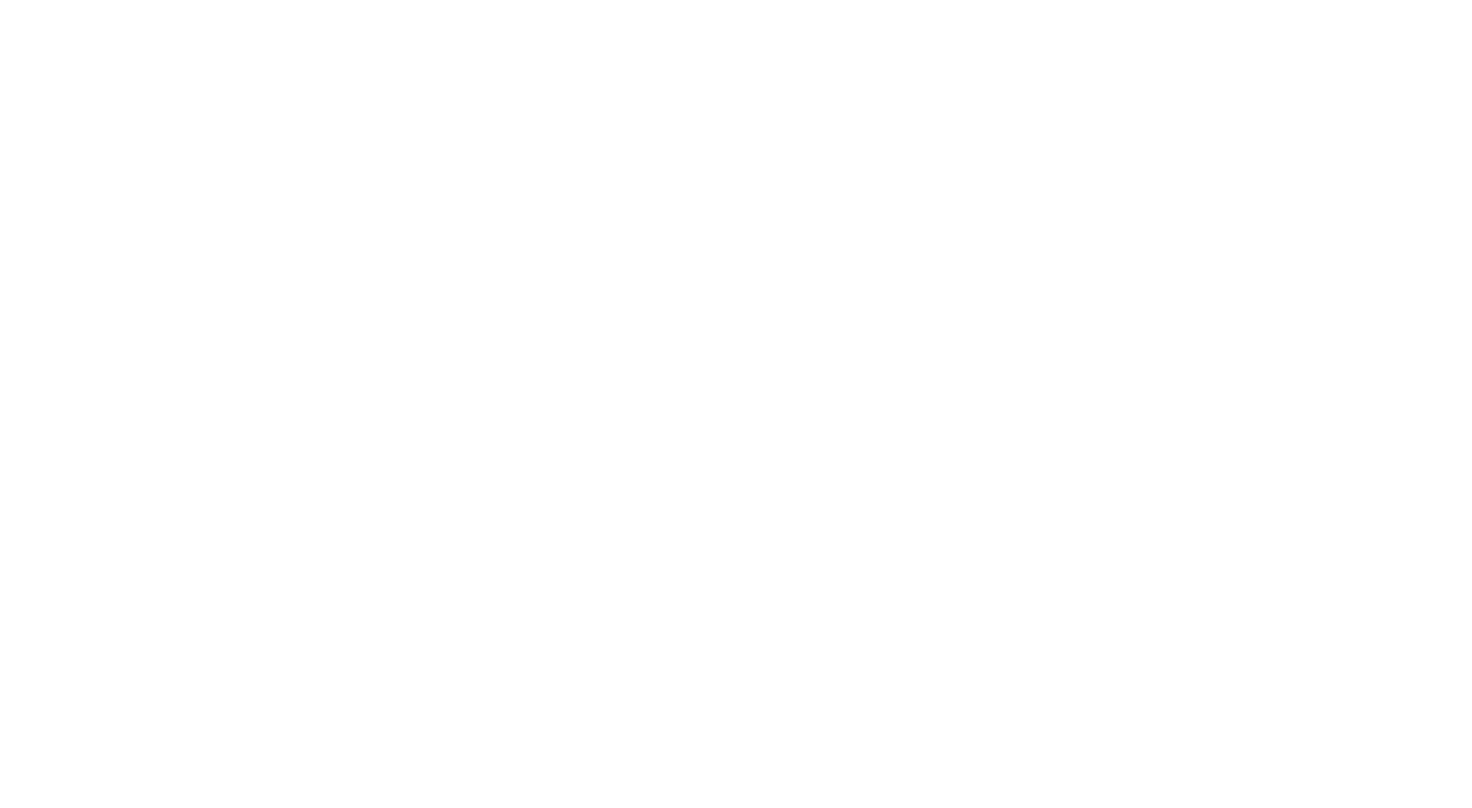
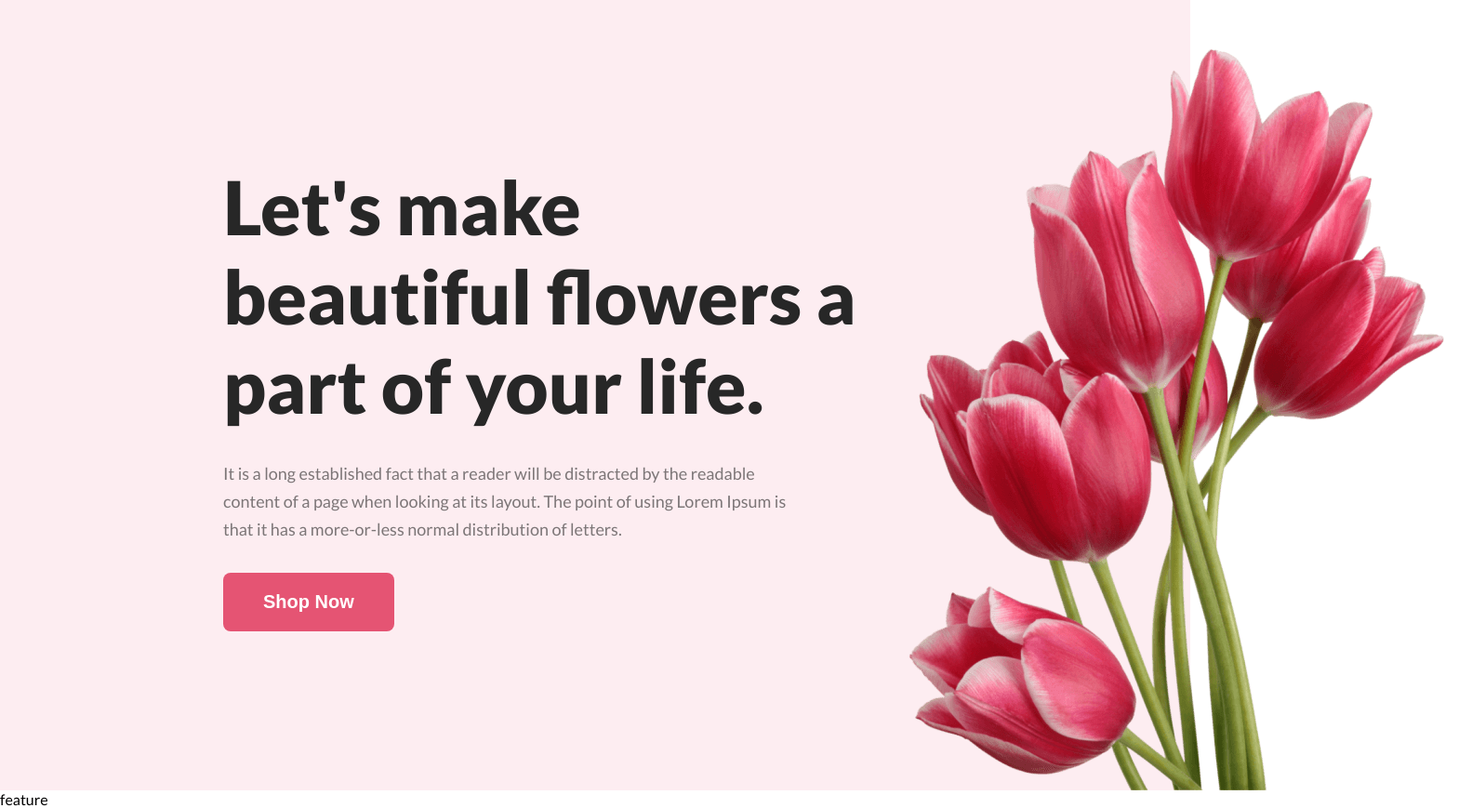
Before and after one commit to shuvapranta/flower-shop-assignment, a plain HTML site: page index.html in a window 1280 px wide. Shown: the whole page at 93% size, 1583 px wide, since content can reach past the window. Before the commit the page ends 800 px from the top, so only its background shows below. Drawn offline with Linux system fonts and the light colour scheme.

Commit message:
added header part

```diff
--- a/css/style.css
+++ b/css/style.css
@@ -0,0 +1,48 @@
+*{
+    margin: 0;
+    padding: 0;
+}
+/* common shared style */
+body{
+    font-family: 'Lato', sans-serif;
+}
+
+/* banner style start */
+.banner{
+    height: 850px;
+    padding: 0 240px 0 ;
+    background: rgba(229, 84, 115, 0.10);
+}
+.banner-container{
+    display: flex;
+    justify-content: space-between;
+    align-items: center;
+}
+.banner-description h2{
+    width: 708px;
+    color: #272727;
+    font-size: 80px;
+    font-weight: 800;
+}
+.banner-description p{
+    width: 634px;
+    margin: 32px 0;
+    color: rgba(39, 39, 39, 0.60);
+    font-size: 18px;
+    font-weight: 400;
+    line-height: 30px;
+}
+.banner-img{
+    padding-top: 50px;
+
+}
+.banner-description button{
+    border: none;
+    border-radius: 8px;
+    background: #E55473;
+    padding: 20px 43px;
+    color: #FFF;
+    font-size: 20px;
+    font-weight: 700;
+
+}
--- a/index.html
+++ b/index.html
@@ -4,13 +4,33 @@
     <meta charset="UTF-8">
     <meta name="viewport" content="width=device-width, initial-scale=1.0">
     <title>Flower Shop</title>
+    <!-- fonts link -->
+    <link rel="preconnect" href="https://fonts.googleapis.com">
+    <link rel="preconnect" href="https://fonts.gstatic.com" crossorigin>
+    <link href="https://fonts.googleapis.com/css2?family=Lato:wght@300;400;700;900&display=swap" rel="stylesheet">
+    <!-- css link -->
+    <link rel="stylesheet" href="css/style.css">
 </head>
 <body>
+    <!-- header start -->
     <header>
-
+        <!-- Banner section -->
+        <section class="banner">
+            <div class="banner-container">
+                <div class="banner-description">
+                    <h2>Let's make beautiful flowers a part of your life.</h2>
+                    <p>It is a long established fact that a reader will be distracted by the readable content of a page when looking at its layout. The point of using Lorem Ipsum is that it has a more-or-less normal distribution of letters.</p>
+                    <button>Shop Now</button>
+                </div>
+                <div class="banner-img">
+                    <img src="images/pngwing 10.png" alt="Banner image">
+                </div>
+            </div>
+        </section>
     </header>
     <main>
 
+        feature
     </main>
     <footer>
 
```
